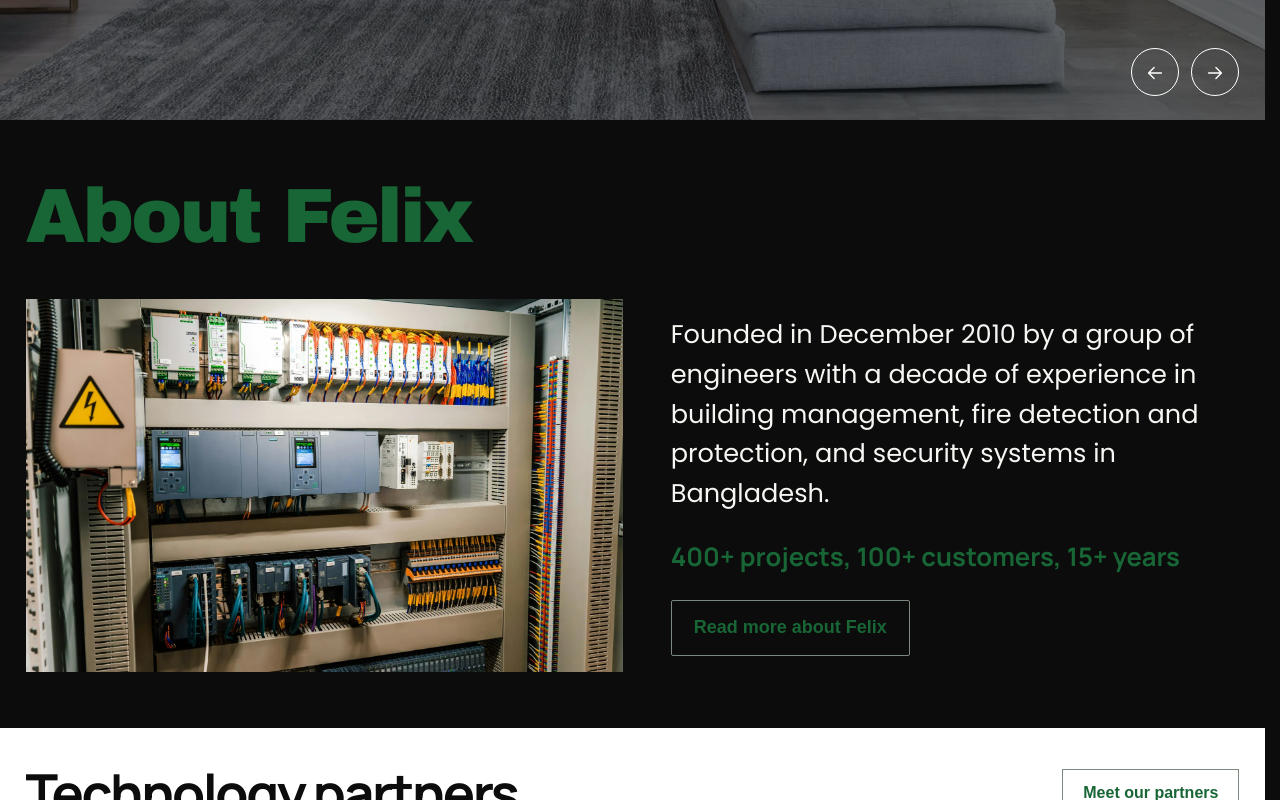
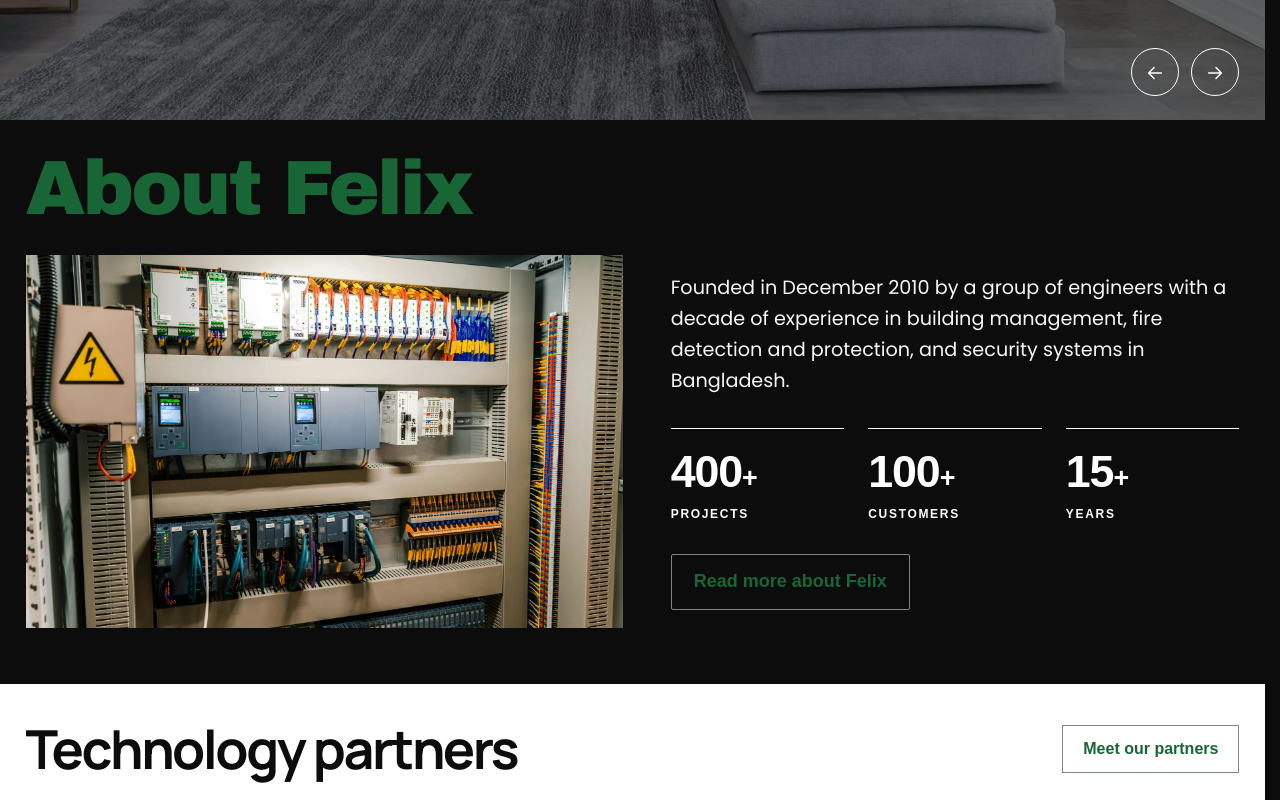
Before and after one commit to GatorAlli/fcl-web, a Next.js app: page / in a window 1280 px wide. Shown: the part 680-1480 px from the top of the page. Built offline with nearby package versions, Linux system fonts and the light colour scheme; a web font is replaced by a local one.

Commit message:
Refine homepage spacing and animate company statistics

```diff
--- a/app/globals.css
+++ b/app/globals.css
@@ -1024,18 +1024,20 @@ button.fcl-link {
   @apply py-[56px];
 }
 .contact-feature-heading {
-  @apply flex justify-between [align-items:start] gap-[48px];
+  @apply flex items-center justify-between gap-[48px];
 }
 .contact-feature-heading h2 {
   @apply max-w-[18ch];
 }
 .contact-feature-heading p {
-  @apply max-w-[65ch];
+  @apply max-w-[65ch] mb-[0];
 }
 .contact-feature-action {
   @apply flex items-center gap-[24px];
   padding: 18px 24px;
-  @apply [background:var(--green)] text-surface;
+  background: transparent;
+  border: 1px solid var(--surface);
+  @apply text-surface;
   font-weight: 700;
   flex-shrink: 0;
 }
@@ -2061,13 +2063,8 @@ main :is(h1, h2, .fcl-intro-lead, .opening-statement):not(.sr-only) {
   @apply grid-cols-[minmax(0,_1.05fr)_minmax(0,_1fr)] items-center gap-[48px];
 }
 .home-company .company-founding p {
-  font-size: clamp(22px, 2vw, 30px);
-  line-height: 1.55;
-}
-.home-company .company-founding .company-track-record {
-  font-size: 19px;
-  line-height: 1.7;
-  @apply text-muted;
+  font-size: clamp(18px, 1.5vw, 22px);
+  line-height: 1.6;
 }
 .company-data-sheet {
   padding: 0;
@@ -2177,7 +2174,7 @@ main :is(h1, h2, .fcl-intro-lead, .opening-statement):not(.sr-only) {
   @apply text-ink;
 }
 .home-contact-feature {
-  @apply py-[80px];
+  @apply py-[40px];
   border-top: 0;
 }
 .home-contact-feature h2 {
@@ -2193,9 +2190,11 @@ main :is(h1, h2, .fcl-intro-lead, .opening-statement):not(.sr-only) {
   .home-company .company-opening {
     @apply grid-cols-[minmax(0,_1fr)] gap-[32px];
   }
-  .studio-home .fcl-section,
+  .studio-home .fcl-section {
+    @apply py-[48px];
+  }
   .home-contact-feature {
-    @apply py-[48px];
+    @apply py-[32px];
   }
   .studio-home .module-heading {
     @apply [align-items:start];
@@ -2341,10 +2340,6 @@ main :is(h1, h2, .fcl-intro-lead, .opening-statement):not(.sr-only) {
 .home-partners .partner-strip {
   @apply py-[8px_24px];
 }
-.home-company .company-founding .company-track-record {
-  @apply text-link;
-  font: 700 clamp(20px, 2vw, 28px)/1.5 var(--font-display);
-}
 .solution-hero-media {
   @apply block;
 }
@@ -2516,6 +2511,12 @@ main :is(h1, h2, .fcl-intro-lead, .opening-statement):not(.sr-only) {
   }
 }
 /* Compact chapter spacing and aligned shared controls. */
+.studio-home .home-company.fcl-section {
+  @apply pt-[28px];
+}
+.home-company h2 {
+  @apply mb-[24px];
+}
 .studio-home .home-markets {
   @apply py-[40px];
 }
--- a/components/site/company.tsx
+++ b/components/site/company.tsx
@@ -3,6 +3,7 @@ import Link from "next/link";
 import { foundingStatement } from "@/lib/company-data";
 import { Photo } from "./page-parts";
 import { DisplayText } from "./display-text";
+import { CountUpNumber } from "./count-up-number";
 export function Company() {
   return (
     <section
@@ -22,11 +23,23 @@ export function Company() {
           <p>
             <AnimatedCopy>{foundingStatement}</AnimatedCopy>
           </p>
-          <p className="company-track-record">
-            <AnimatedCopy>
-              400+ projects, 100+ customers, 15+ years
-            </AnimatedCopy>
-          </p>
+          <dl className="my-8! grid grid-cols-1 gap-6 min-[480px]:grid-cols-3">
+            {[
+              { value: 400, label: "Projects" },
+              { value: 100, label: "Customers" },
+              { value: 15, label: "Years" },
+            ].map(({ value, label }) => (
+              <div key={label} className="flex flex-col border-t border-white pt-5 text-white">
+                <dt className="mt-3 text-xs font-bold uppercase tracking-[0.14em]">
+                  {label}
+                </dt>
+                <dd className="-order-1 m-0 text-[clamp(36px,3.5vw,56px)] font-bold leading-none tracking-tight">
+                  <CountUpNumber value={value} />
+                  <span className="text-[0.6em]">+</span>
+                </dd>
+              </div>
+            ))}
+          </dl>
           <Link href="/about" className="fcl-button is-secondary">
             Read more about Felix
           </Link>
--- /dev/null
+++ b/components/site/count-up-number.tsx
@@ -0,0 +1,51 @@
+"use client";
+
+import { useEffect, useRef, useState } from "react";
+
+export function CountUpNumber({ value }: { value: number }) {
+  const element = useRef<HTMLSpanElement>(null);
+  const [count, setCount] = useState(value);
+
+  useEffect(() => {
+    const motion = matchMedia("(prefers-reduced-motion: reduce)");
+    if (!element.current || motion.matches) return;
+
+    setCount(1);
+    let frame = 0;
+    const observer = new IntersectionObserver(
+      ([entry]) => {
+        if (!entry.isIntersecting) return;
+        observer.disconnect();
+        const start = performance.now();
+        const tick = (now: number) => {
+          const progress = Math.min((now - start) / 1600, 1);
+          setCount(1 + Math.floor((value - 1) * progress));
+          if (progress < 1) frame = requestAnimationFrame(tick);
+        };
+        frame = requestAnimationFrame(tick);
+      },
+      { threshold: 0.5 },
+    );
+    observer.observe(element.current);
+
+    const stop = () => {
+      if (!motion.matches) return;
+      observer.disconnect();
+      cancelAnimationFrame(frame);
+      setCount(value);
+    };
+    motion.addEventListener("change", stop);
+    return () => {
+      observer.disconnect();
+      cancelAnimationFrame(frame);
+      motion.removeEventListener("change", stop);
+    };
+  }, [value]);
+
+  return (
+    <span ref={element} className="tabular-nums">
+      <span className="sr-only">{value}</span>
+      <span aria-hidden="true">{count}</span>
+    </span>
+  );
+}
```
